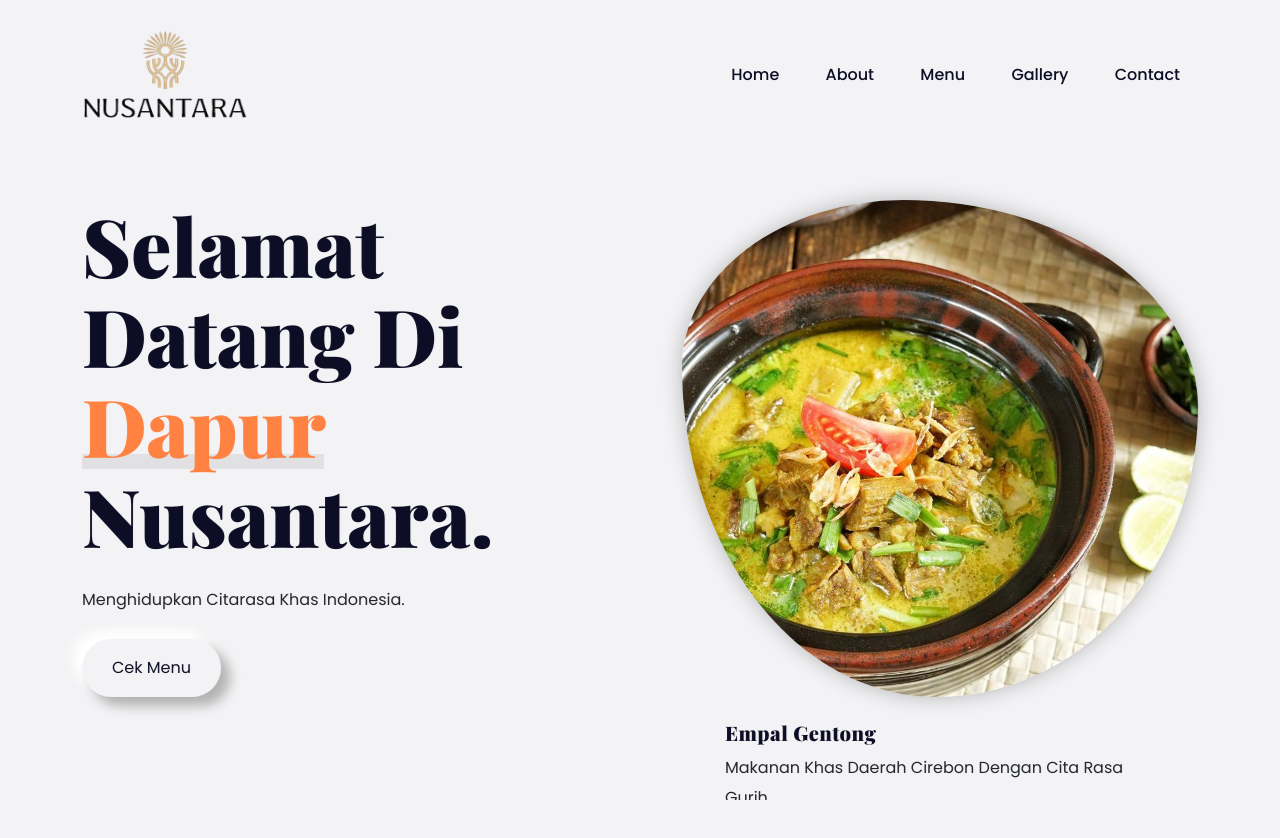
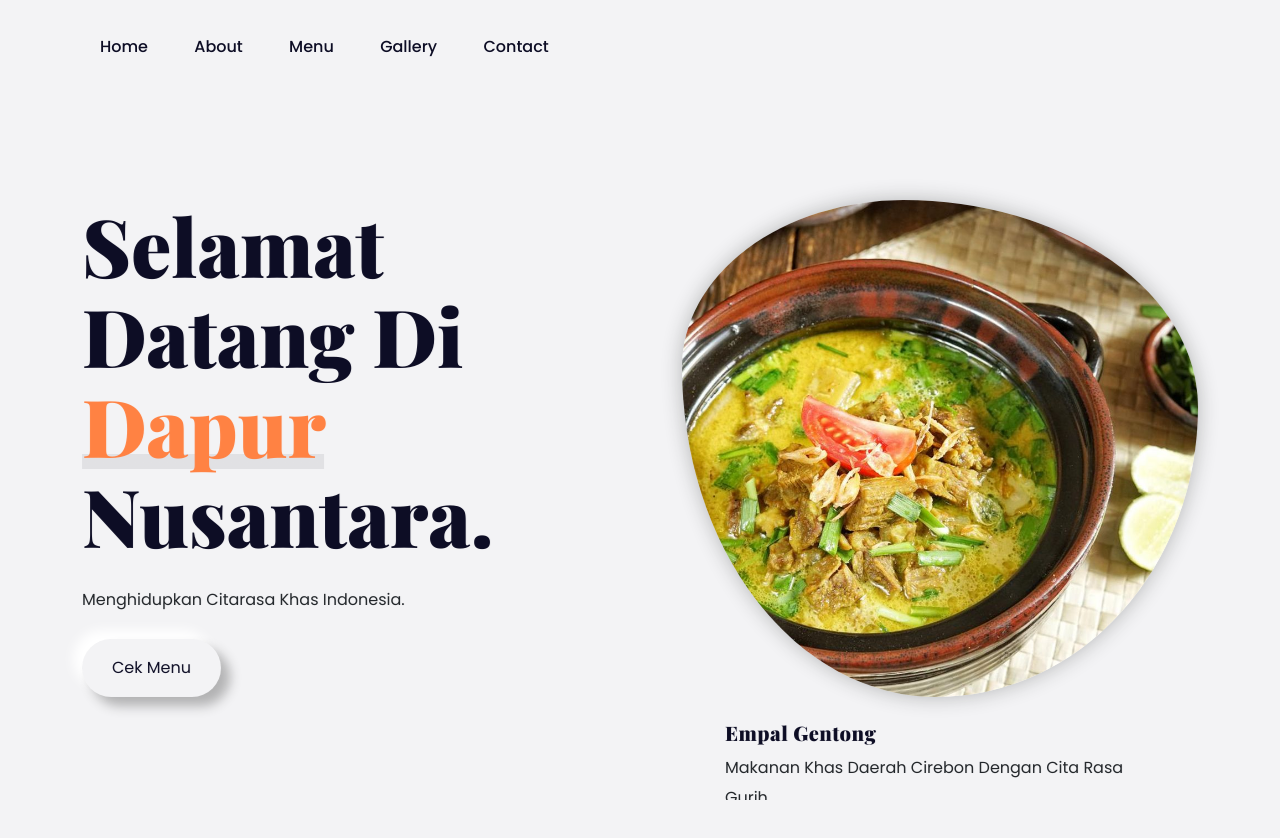
Before and after one commit to hauzanrafiattallah/Dapur-Nusantara, a plain HTML site: page index.html in a window 1280 px wide. Shown: the top 838 px of the page. Drawn offline with nearby package versions, Linux system fonts and the light colour scheme; a web font is replaced by a local one.

Commit message:
chore: Remove unnecessary logo from header and adjust image spacing in CSS

```diff
--- a/index.html
+++ b/index.html
@@ -24,13 +24,6 @@
     <header class="site-header">
         <div class="container">
             <div class="row">
-                <div class="col-lg-2">
-                    <div class="header-logo">
-                        <a href="index.html">
-                            <img src="logo.png" width="190" height="90" alt="Logo">
-                        </a>
-                    </div>
-                </div>
                 <div class="col-lg-10">
                     <div class="main-navigation">
                         <button class="menu-toggle"><span></span><span></span></button>
--- a/style.css
+++ b/style.css
@@ -48,7 +48,7 @@ img {
     display: flex;
     width: 100%;
     height: 100%;
-    justify-content: flex-end;
+    justify-content: space-between;
     align-items: center;
 }
 
@@ -56,6 +56,7 @@ img {
     display: inline-block;
     position: relative;
     margin: 0 6px;
+
 }
 
 .main-navigation .menu li:first-child {
@@ -63,7 +64,7 @@ img {
 }
 
 .main-navigation .menu li:last-child {
-    margin-right: 0;
+    margin-right: 0 15px;
 }
 
 .main-navigation .menu li:hover>ul, .main-navigation .menu li.focus>ul {
```
